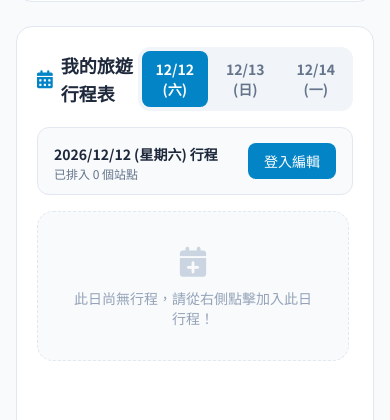
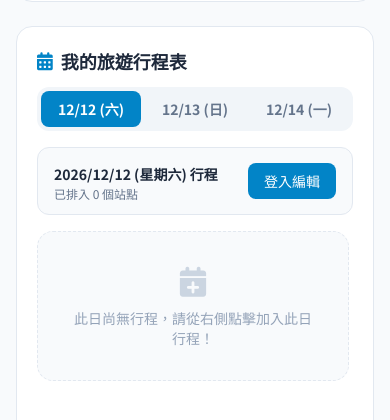
Before and after one commit to fish550212/travel, a plain HTML site: page code_artifact.html in a window 390 px wide. Shown: the part 496-916 px from the top of the page. Drawn offline with nearby package versions, Linux system fonts and the light colour scheme; no server answers.

Commit message:
Update Site source

```diff
--- a/code_artifact.html
+++ b/code_artifact.html
@@ -89,12 +89,12 @@
             </section>
 
             <div class="bg-white rounded-2xl p-5 shadow-xs border border-slate-200 flex flex-col h-[780px]">
-                <div class="flex justify-between items-center mb-4">
+                <div class="flex flex-col items-stretch gap-3 sm:flex-row sm:justify-between sm:items-center mb-4">
                     <h3 class="font-bold text-slate-800 flex items-center gap-2 text-lg">
                         <i class="fa-solid fa-calendar-days text-[#0284c7]"></i> 我的旅遊行程表
                     </h3>
                     <!-- 三日日期 Tab 按鈕 -->
-                    <div class="flex bg-slate-100 p-1 rounded-xl gap-1">
+                    <div class="grid grid-cols-3 sm:flex bg-slate-100 p-1 rounded-xl gap-1 whitespace-nowrap">
                         <button onclick="switchDay('day1')" id="tab-day1" class="px-3.5 py-2 rounded-lg text-sm font-bold transition bg-[#0284c7] text-white shadow-xs">
                             12/12 (六)
                         </button>
```
Also changed, not shown: dist/server/index.js.
